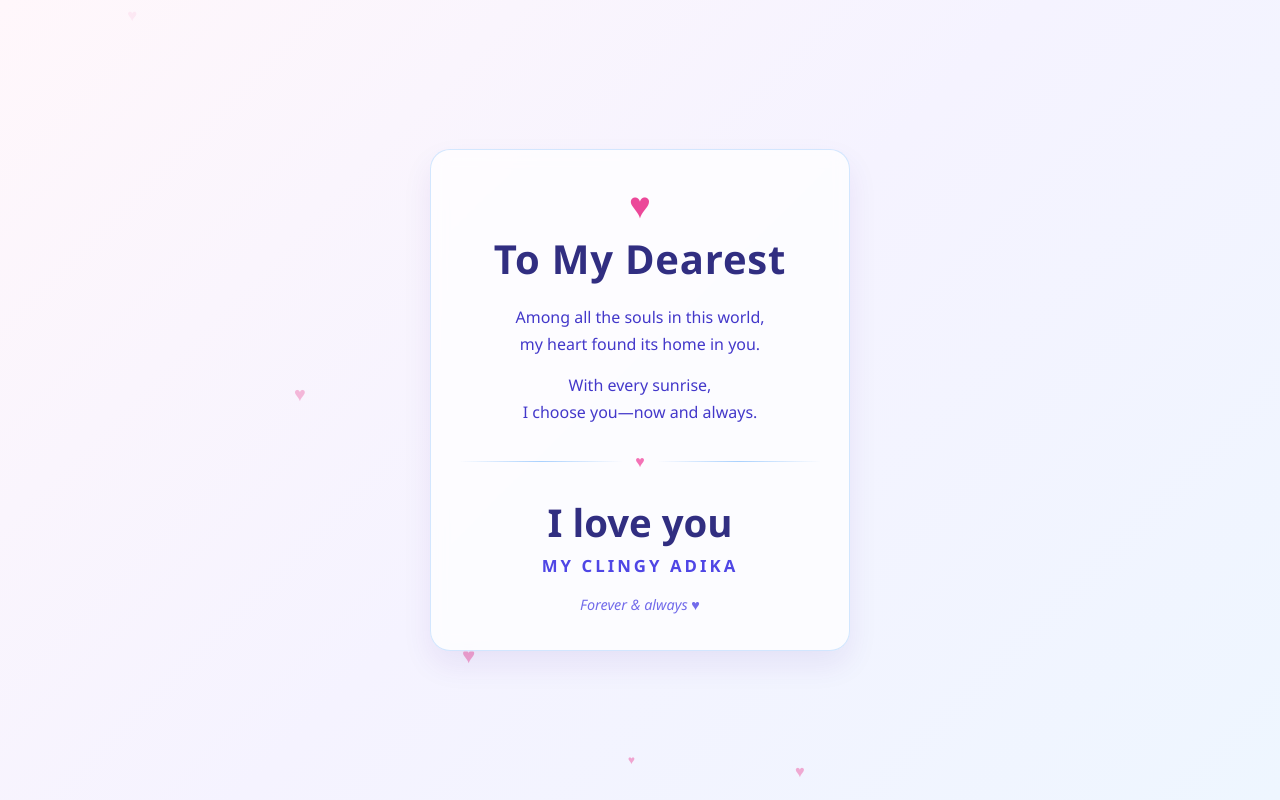
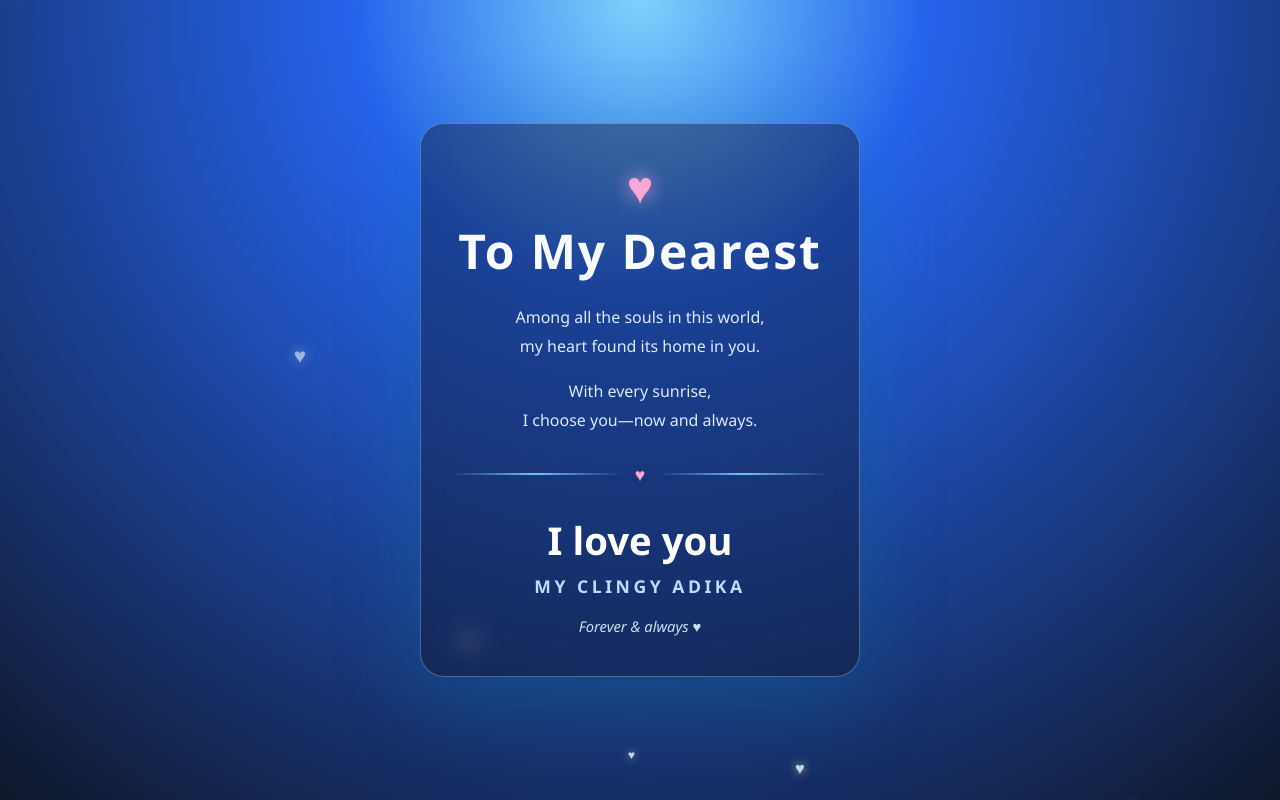
Before and after one commit to arirasmana0104/docker-react, a React (Create React App) app: page / in a window 1280 px wide. Built offline with nearby package versions, Linux system fonts and the light colour scheme.

Commit message:
new update

```diff
--- a/src/App.css
+++ b/src/App.css
@@ -10,7 +10,7 @@ body {
   margin: 0;
   min-height: 100vh;
   font-family: 'Segoe UI', sans-serif;
-  background: linear-gradient(135deg, #fff7fb 0%, #f5f3ff 50%, #eef6ff 100%);
+  background: radial-gradient(circle at top, #7dd3fc 0%, #2563eb 28%, #0f172a 100%);
 }
 
 .card-container {
@@ -22,7 +22,7 @@ body {
   align-items: center;
   justify-content: center;
   padding: 24px;
-  color: #4c1d95;
+  color: #eff6ff;
 }
 
 .floating-hearts {
@@ -35,8 +35,9 @@ body {
 .heart-particle {
   position: absolute;
   top: 100%;
-  opacity: 0.5;
-  color: rgba(236, 72, 153, 0.7);
+  opacity: 0.8;
+  color: rgba(255, 255, 255, 0.8);
+  text-shadow: 0 0 12px rgba(255, 255, 255, 0.7);
   animation-name: floatUp;
   animation-timing-function: ease-in-out;
   animation-iteration-count: infinite;
@@ -47,11 +48,11 @@ body {
     transform: translateY(0) scale(0.8);
     opacity: 0;
   }
-  20% {
-    opacity: 0.7;
+  18% {
+    opacity: 1;
   }
   100% {
-    transform: translateY(-110vh) scale(1.2);
+    transform: translateY(-120vh) scale(1.3);
     opacity: 0;
   }
 }
@@ -59,78 +60,79 @@ body {
 .romantic-card {
   position: relative;
   z-index: 1;
-  width: min(100%, 420px);
-  padding: 36px 28px;
+  width: min(100%, 440px);
+  padding: 40px 30px;
   text-align: center;
-  color: #4c1d95;
-  background: rgba(255, 255, 255, 0.72);
-  border: 1px solid rgba(147, 197, 253, 0.4);
-  border-radius: 20px;
-  box-shadow: 0 14px 30px rgba(76, 29, 149, 0.08);
-  backdrop-filter: blur(8px);
+  color: #eff6ff;
+  background: rgba(15, 23, 42, 0.42);
+  border: 1px solid rgba(191, 219, 254, 0.35);
+  border-radius: 24px;
+  box-shadow: 0 24px 80px rgba(14, 116, 144, 0.35);
+  backdrop-filter: blur(12px);
 }
 
 .heart {
-  font-size: 2.3rem;
+  font-size: 2.8rem;
   line-height: 1;
-  color: #ec4899;
-  margin-bottom: 8px;
+  color: #f9a8d4;
+  margin-bottom: 10px;
+  text-shadow: 0 0 20px rgba(249, 168, 212, 0.8);
 }
 
 h1 {
-  margin: 0 0 18px;
-  font-size: clamp(2rem, 4vw, 2.5rem);
-  font-weight: 700;
-  letter-spacing: 0.02em;
-  color: #312e81;
+  margin: 0 0 20px;
+  font-size: clamp(2.2rem, 4vw, 3rem);
+  font-weight: 800;
+  letter-spacing: 0.04em;
+  color: #f8fbff;
 }
 
 .message {
-  margin: 14px 0;
+  margin: 16px 0;
   font-size: 1rem;
-  line-height: 1.7;
-  color: #4338ca;
+  line-height: 1.8;
+  color: #dbeafe;
 }
 
 .divider {
   display: flex;
   align-items: center;
-  gap: 12px;
-  margin: 24px 0;
+  gap: 14px;
+  margin: 28px 0;
 }
 
 .divider span:not(.divider-heart) {
   flex: 1;
-  height: 1px;
-  background: linear-gradient(90deg, transparent, rgba(147, 197, 253, 0.8), transparent);
+  height: 2px;
+  background: linear-gradient(90deg, transparent, rgba(125, 211, 252, 0.9), transparent);
 }
 
 .divider-heart {
-  color: #f472b6;
-  font-size: 1rem;
+  color: #f9a8d4;
+  font-size: 1.1rem;
 }
 
 .love-you {
-  margin: 0 0 6px;
-  font-size: clamp(2.1rem, 3vw, 2.7rem);
-  font-weight: 700;
-  color: #312e81;
+  margin: 0 0 8px;
+  font-size: clamp(2.3rem, 3vw, 3rem);
+  font-weight: 800;
+  color: #ffffff;
 }
 
 .name-tag {
   margin: 0 0 18px;
-  font-size: 1.05rem;
-  letter-spacing: 0.18em;
+  font-size: 1.1rem;
+  letter-spacing: 0.2em;
   text-transform: uppercase;
-  color: #4f46e5;
+  color: #bfdbfe;
 }
 
 .footer {
   margin: 0;
-  font-size: 0.9rem;
+  font-size: 0.92rem;
   font-style: italic;
-  color: #4f46e5;
-  opacity: 0.8;
+  color: #e0f2fe;
+  opacity: 0.9;
 }
 
 @media (max-width: 480px) {
@@ -146,6 +148,6 @@ h1 {
 @media (prefers-reduced-motion: reduce) {
   .heart-particle {
     animation: none;
-    opacity: 0.3;
+    opacity: 0.5;
   }
 }
```
Also changed, not shown: 1 other file (tests, documents, lock files or other folders).
